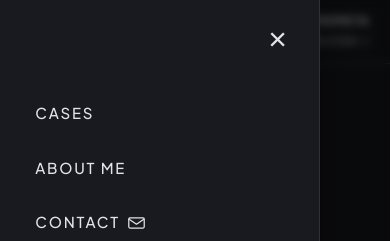
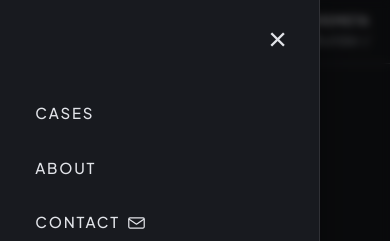
Before and after one commit to Irene2828/porfoliojuly, a Next.js app: page / in a window 390 px wide. Both pictures are taken after a click on the button "Menu". Shown: the top 241 px of the page. Built offline with nearby package versions, Linux system fonts and the light colour scheme.

Commit message:
Rename about navigation label

```diff
--- a/src/app/components/Header.tsx
+++ b/src/app/components/Header.tsx
@@ -192,7 +192,7 @@ export default function Header() {
         {/* Right side (Desktop): Nav links */}
         <nav className="header-nav header-nav-desktop" style={{ marginLeft: 'auto', marginRight: '0', justifyContent: 'flex-end', alignItems: 'center' }}>
           <a href="/#cases" className="nav-link">CASES</a>
-          <a href="/about" className="nav-link">ABOUT ME</a>
+          <a href="/about" className="nav-link">ABOUT</a>
           <a
             href="mailto:iryna@irynasheremeta.com"
             onClick={handleCopyEmail}
@@ -237,7 +237,7 @@ export default function Header() {
             <button className="drawer-close-btn" onClick={() => setIsMenuOpen(false)} aria-label="Close menu">&times;</button>
             <div className="drawer-nav-links">
               <a href="/#cases" onClick={() => setIsMenuOpen(false)} className="drawer-link">CASES</a>
-              <a href="/about" onClick={() => setIsMenuOpen(false)} className="drawer-link">ABOUT ME</a>
+              <a href="/about" onClick={() => setIsMenuOpen(false)} className="drawer-link">ABOUT</a>
               <a
                 href="mailto:iryna@irynasheremeta.com"
                 onClick={(e) => { handleCopyEmail(e); setIsMenuOpen(false); }}
```
